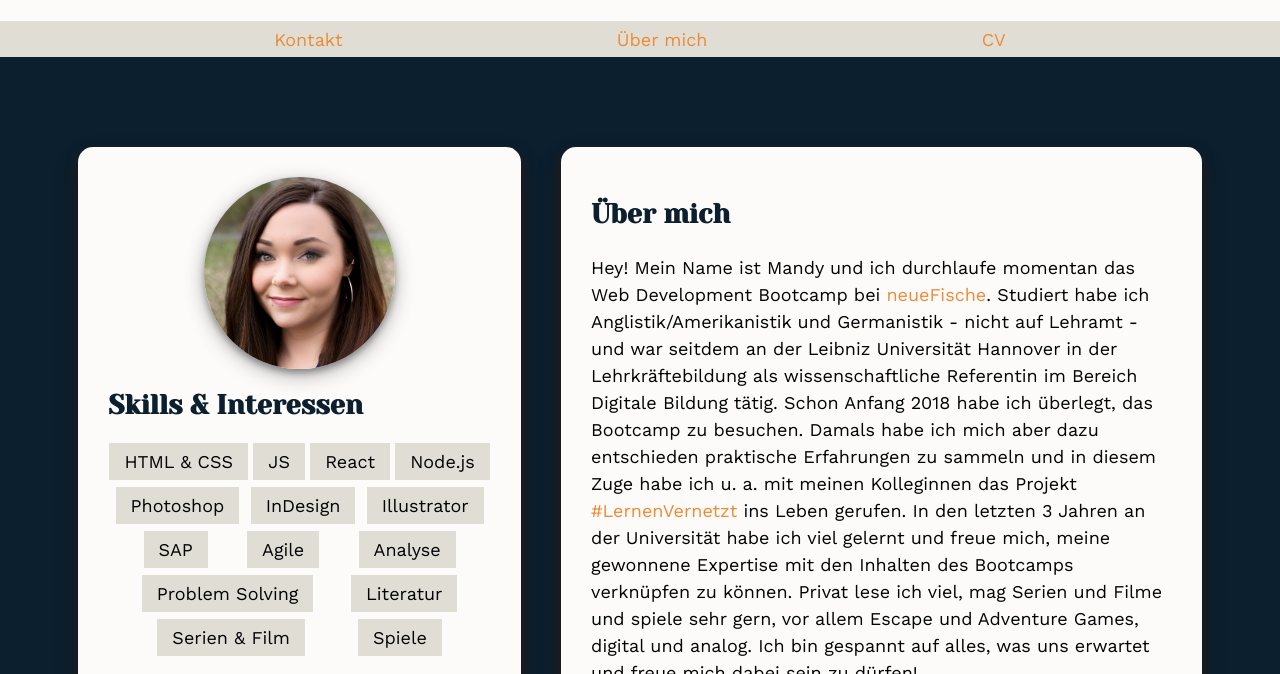
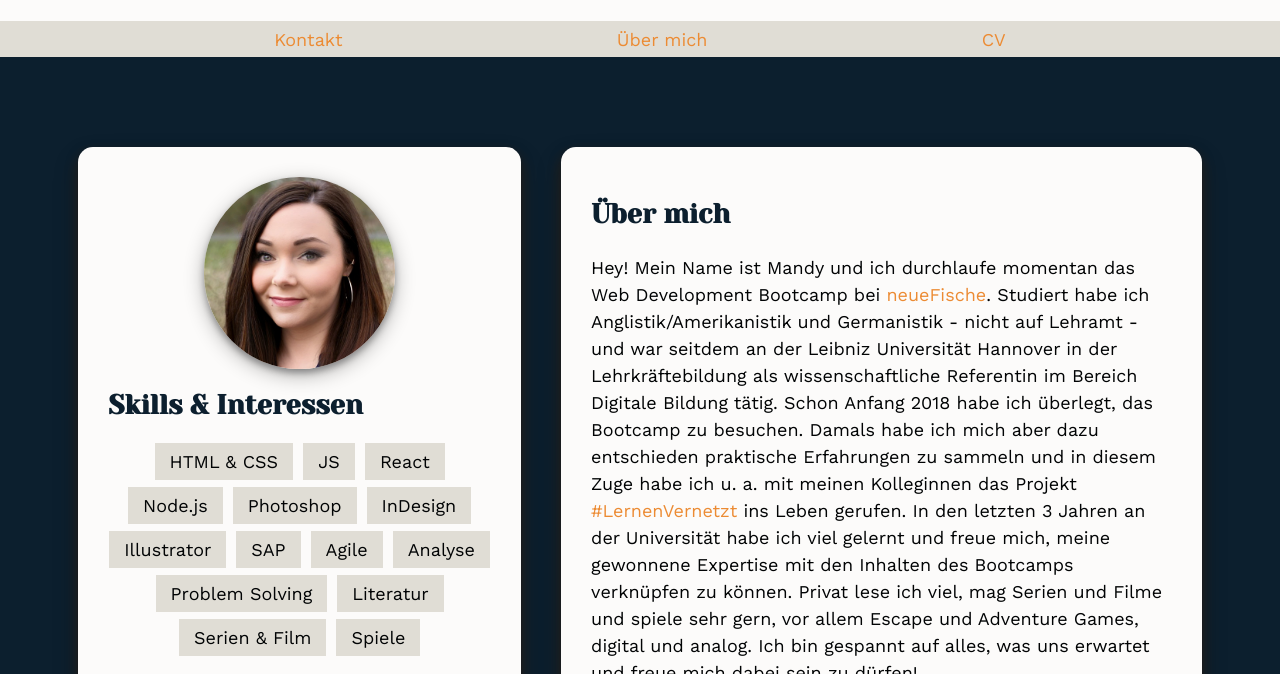
Before and after one commit to mndys/mndys.github.io, a plain HTML site: page index.html in a window 1280 px wide. Shown: the part 126-800 px from the top of the page. Drawn offline with nearby package versions, Linux system fonts and the light colour scheme.

Commit message:
Move flex-container, small-card, big-card to utilities

```diff
--- a/styles/components/_utilities.css
+++ b/styles/components/_utilities.css
@@ -0,0 +1,15 @@
+.flex-container {
+  display: flex;
+  flex-flow: row wrap;
+  justify-content: center;
+  padding-left: 0;
+  gap: 1px 10px;
+}
+
+.small-card {
+  max-width: 500px;
+}
+
+.big-card {
+  max-width: 900px;
+}
--- a/styles/index.css
+++ b/styles/index.css
@@ -1,16 +1,9 @@
 @import 'components/_base.css';
+@import 'components/_utilities.css';
 @import 'components/_variables.css';
 @import 'components/_card.css';
 @import 'components/_main-header.css';
 @import 'components/_main-nav.css';
-
-.small-card {
-  max-width: 500px;
-}
-
-.big-card {
-  max-width: 900px;
-}
 
 .profile-pic {
   flex: 1;
@@ -18,14 +11,6 @@
   border-radius: 50%;
   box-shadow: 0 4px 6px 0 rgba(0, 0, 0, 0.3), 0 6px 20px 0 rgba(0, 0, 0, 0.3);
   align-self: center;
-}
-
-.flex-container {
-  display: flex;
-  flex-flow: row wrap;
-  justify-content: space-evenly;
-  padding-left: 0;
-  gap: 1px 4px;
 }
 
 .skill,
```
